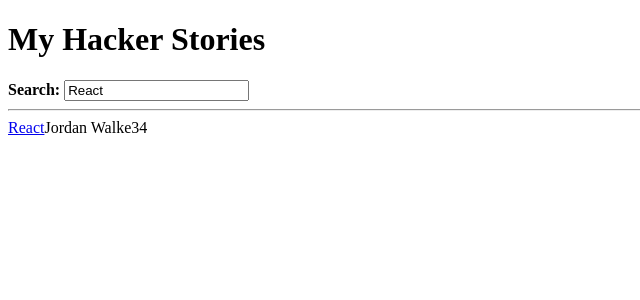
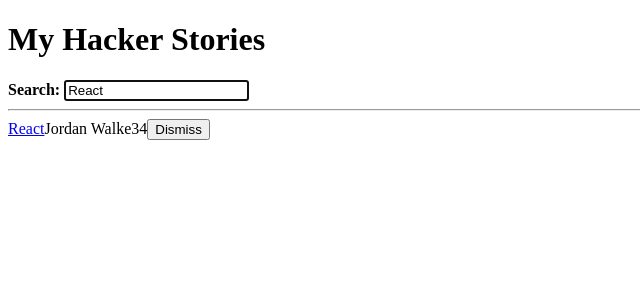
Before and after one commit to mauricejthomas/hacker-stories, a React (Create React App) app: page / in a window 1280 px wide. Shown: the top 300 px of the page, without its empty margins (0-640 px from the left). Built offline with nearby package versions, Linux system fonts and the light colour scheme.

Commit message:
Imperative, Inline Handler, Asynchronous Data, Conditional Rendering

```diff
--- a/src/App.js
+++ b/src/App.js
@@ -1,19 +1,6 @@
 import React from 'react';
 
-const useSemiPersistentState = (key, initialState) => {
-  const [value, setValue] = React.useState(
-    localStorage.getItem(key) || initialState
-  );
-
-  React.useEffect(() => {
-    localStorage.setItem(key, value);
-  }, [value, key]);
-
-  return [value, setValue];
-};
-
-const App = () => {
-  const stories = [
+const initialStories = [
   {
     title: 'React',
     url: 'https://reactjs.org/',
@@ -30,13 +17,56 @@ const App = () => {
     points: 5,
     objectID: 1,
   },
+];
 
-  ];
+const getAsyncStories = () =>
+  new Promise(resolve =>
+    setTimeout(
+      () => resolve({ data: { stories: initialStories } }),
+      2000
+    )
+  );
+
+const useSemiPersistentState = (key, initialState) => {
+  const [value, setValue] = React.useState(
+    localStorage.getItem(key) || initialState
+  );
+
+  React.useEffect(() => {
+    localStorage.setItem(key, value);
+  }, [value, key]);
+
+  return [value, setValue];
+};
+
+const App = () => {
 
   const [searchTerm, setSearchTerm] = useSemiPersistentState(
     'search',
     'React'
   );
+
+  const [stories, setStories] = React.useState([]);
+  const [isLoading, setIsLoading] = React.useState(false);
+  const [isError, setIsError] = React.useState(false);
+
+  React.useEffect(() => {
+    setIsLoading(true);
+
+    getAsyncStories()
+      .then(result => {
+        setStories(result.data.stories);
+        setIsLoading(false);
+      })
+      .catch(() => setIsError(true));
+  }, []);
+
+  const handleRemoveStory = item => {
+    const newStories = stories.filter(
+      story => item.objectID !== story.objectID
+    );
+    setStories(newStories);
+  }
 
   const handleSearch = event => {
     setSearchTerm(event.target.value);
@@ -54,6 +84,7 @@ const App = () => {
         id="search"
         label="Search"
         value={searchTerm}
+        isFocused
         onSearch={handleSearch}
       >
         <strong>Search:</strong>
@@ -61,7 +92,16 @@ const App = () => {
 
       <hr />
 
-      <List list={searchedStories} />
+      {isError && <p>Something went wrong ...</p>}
+
+      {isLoading ? (
+        <p>Loading ...</p>
+      ) : (
+        <List
+          list={searchedStories}
+          onRemoveItem={handleRemoveStory}
+        />
+      )}
     </div>
   );
 };
@@ -72,27 +112,51 @@ const App = () => {
     value,
     type= 'text',
     onInputChange,
+    isFocused,
     children,
-   }) => (
+   }) => {
+
+    // A
+    const inputRef = React.useRef();
+
+    // C
+    React.useEffect(() => {
+      if (isFocused && inputRef.current) {
+        // D
+        inputRef.current.focus();
+      }
+    }, [isFocused]);
+
+    return (
       <>
         <label htmlFor={id}>{children}</label>
         &nbsp;
+          {/* B */}
         <input
+        ref={inputRef}
         id={id}
         type={type}
         value={value}
+        autoFocus={isFocused}
         onChange={onInputChange}
       />
     </>
   );
+};
 
 
 
 
-const List = ({ list }) =>
-  list.map(item => <Item key={item.objectID} item={item} />);
+const List = ({ list, onRemoveItem }) =>
+  list.map(item => (
+    <Item
+      key={item.objectID}
+      item={item}
+      onRemoveItem={onRemoveItem}
+    />
+  ));
 
-const Item = ({ item }) => (
+const Item = ({ item, onRemoveItem }) => (
   <div>
     <span>
       <a href={item.url}>{item.title}</a>
@@ -100,6 +164,11 @@ const Item = ({ item }) => (
     <span>{item.author}</span>
     <span>{item.num_comments}</span>
     <span>{item.points}</span>
+    <span>
+      <button type="button" onClick={() => onRemoveItem(item)}>
+        Dismiss
+      </button>
+    </span>
   </div>
 );
 
```
Lines whose indentation alone changed are shown as unchanged.
